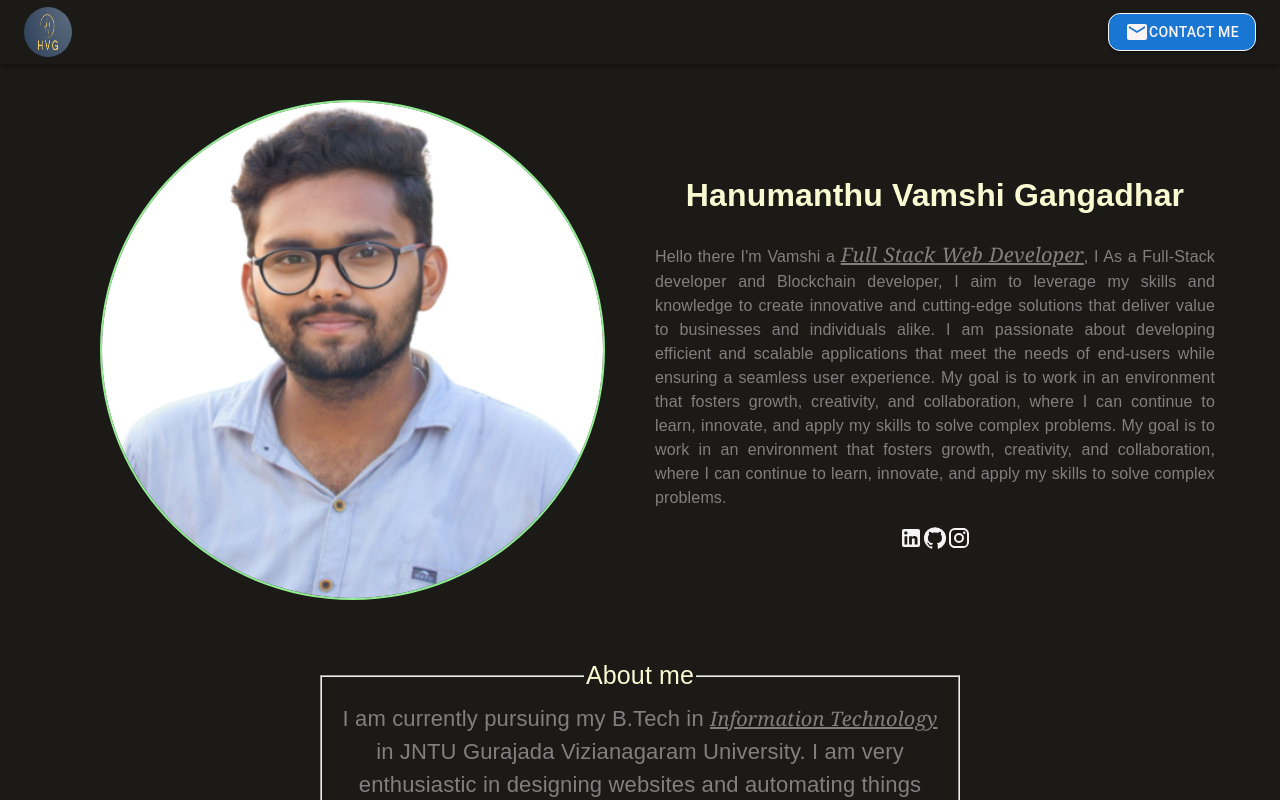
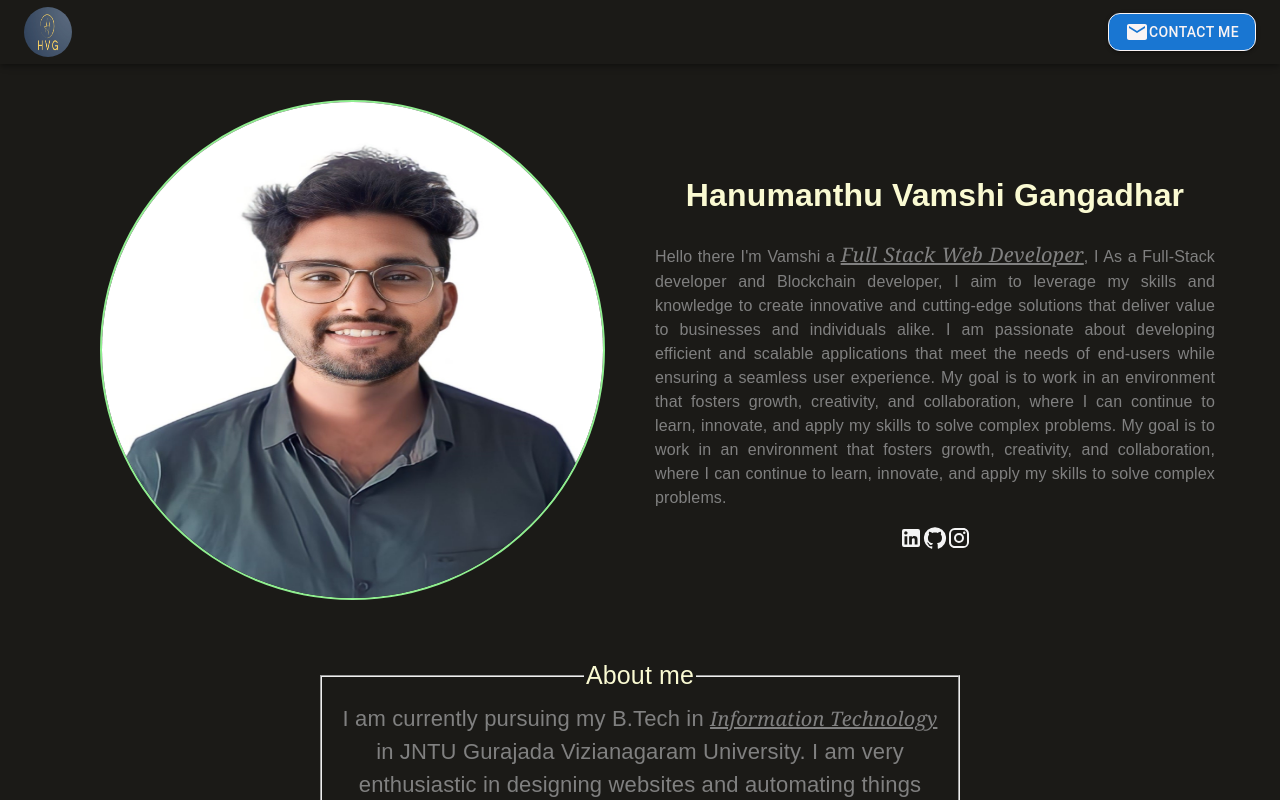
Before and after one commit to VamshiGangadhar/Portfolio_HVG, a React (Create React App) app: page / in a window 1280 px wide. Shown: the top 800 px of the page. Built offline with nearby package versions, Linux system fonts and the light colour scheme.

Commit message:
Update Hero.js

```diff
--- a/src/components/Hero.js
+++ b/src/components/Hero.js
@@ -9,7 +9,7 @@ const Hero = () => {
     <CssBaseline>
       <Box class="hero">
         <div className="">
-          <img className="hero-image" src="Images/vamshi.png" alt="dp" />
+          <img className="hero-image" src="Images/formal1.jpeg" alt="dp" />
         </div>
         <div className="heroRight">
           <div>
```
